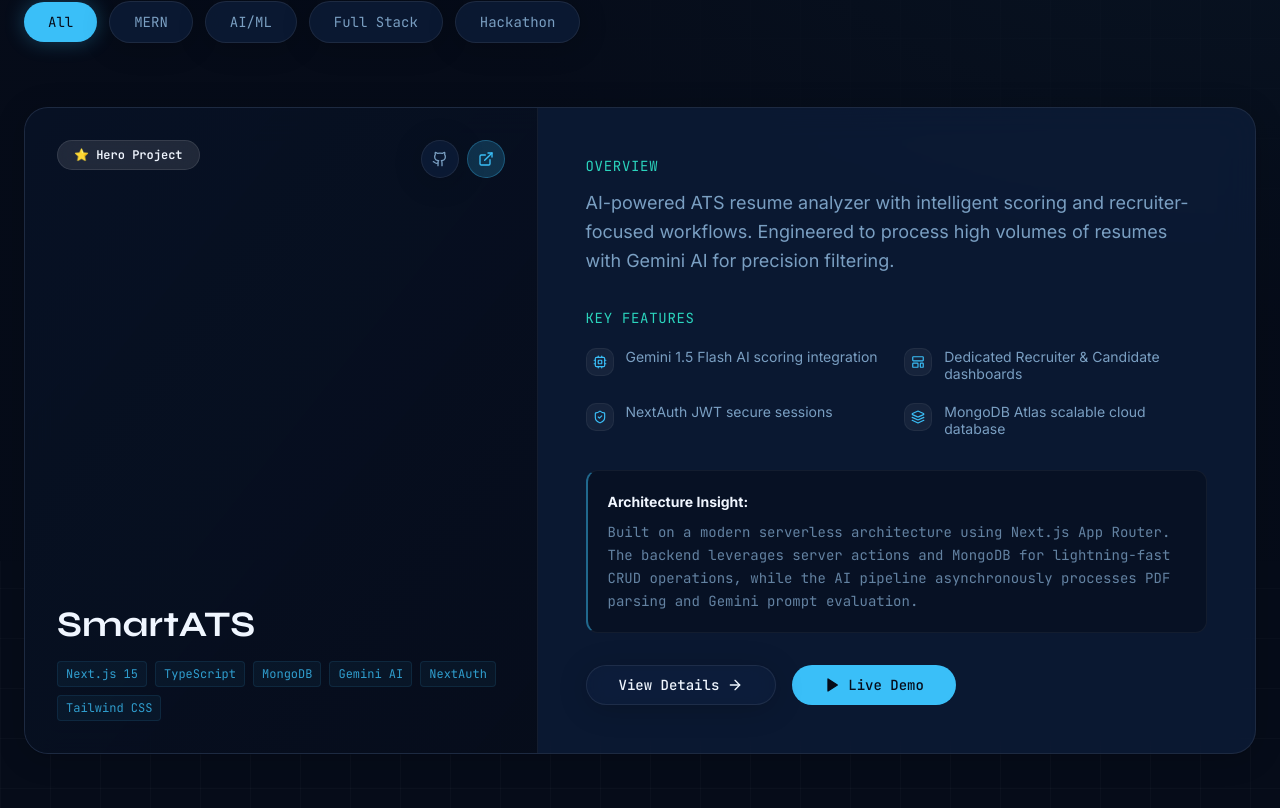
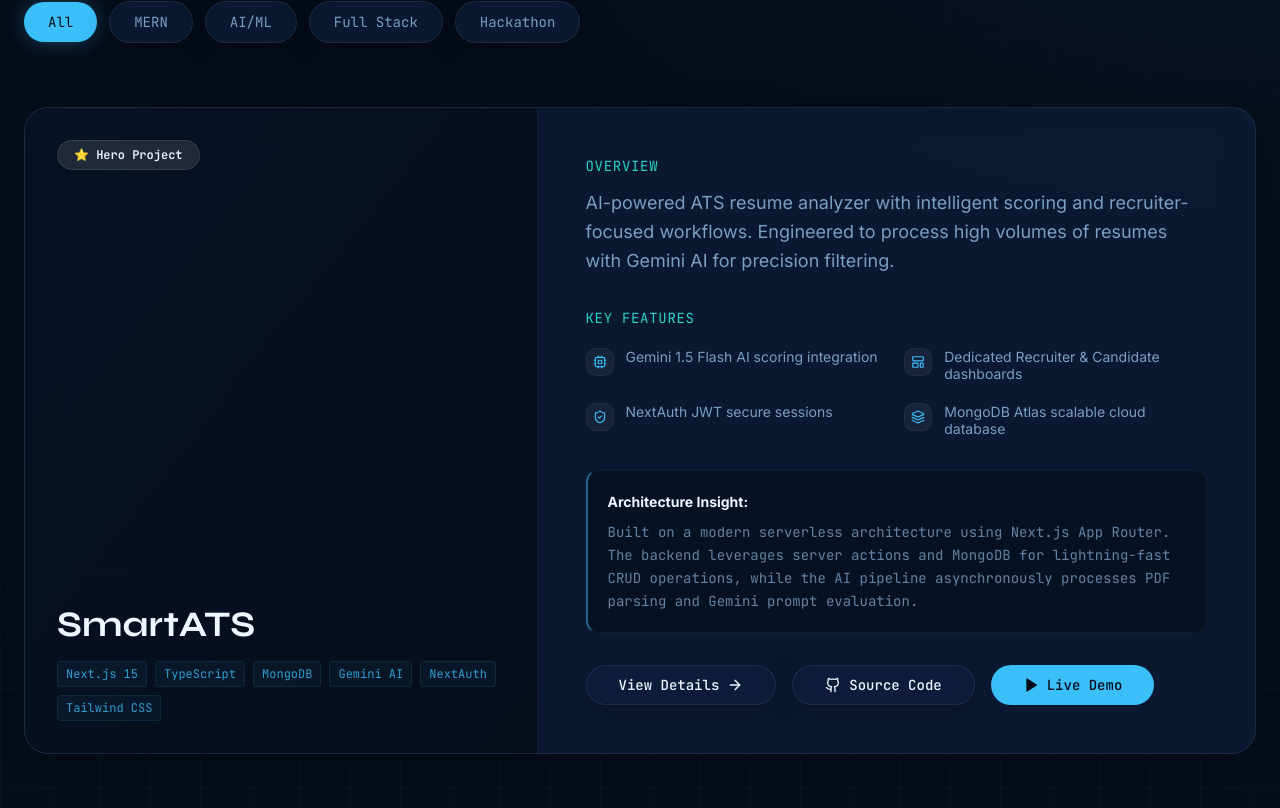
Before and after one commit to baburathod/ramavathbabu.dev, a Next.js app: page / in a window 1280 px wide. Shown: the part 3412-4220 px from the top of the page. Built offline with nearby package versions, Linux system fonts and the light colour scheme; no server answers.

Commit message:
Add large Github and Live Demo buttons to cards

```diff
--- a/src/components/sections/projects.tsx
+++ b/src/components/sections/projects.tsx
@@ -181,16 +181,6 @@
                         <Badge variant="secondary" className="bg-white/10 hover:bg-white/20 text-foreground border-white/10 backdrop-blur-md px-4 py-1.5 font-mono text-xs">
                           {project.badge}
                         </Badge>
-                        <div className="flex gap-2">
-                          <a href={project.github} target="_blank" rel="noopener noreferrer" className="p-2.5 rounded-full glass hover:bg-white/10 transition-colors text-muted-foreground hover:text-foreground">
-                            <Github className="w-4 h-4" />
-                          </a>
-                          {project.live !== "#" && (
-                            <a href={project.live} target="_blank" rel="noopener noreferrer" className="p-2.5 rounded-full bg-primary/20 hover:bg-primary/30 border border-primary/30 transition-colors text-primary">
-                              <ExternalLink className="w-4 h-4" />
-                            </a>
-                          )}
-                        </div>
                       </div>
 
                       <div className="relative z-10">
@@ -235,10 +225,16 @@
                         {project.architecture}
                       </div>
 
-                      <div className="mt-8 flex flex-col sm:flex-row items-center gap-4 w-full">
+                      <div className="mt-8 flex flex-col sm:flex-row flex-wrap items-center gap-4 w-full">
                          <Button asChild variant="outline" className="w-full sm:w-auto gap-2 glass hover:bg-white/5 font-mono rounded-full px-8">
                            <a href={`/projects/${project.slug}`}>
                              View Details <ArrowRight className="w-4 h-4" />
+                           </a>
+                         </Button>
+
+                         <Button asChild variant="outline" className="w-full sm:w-auto gap-2 glass hover:bg-white/5 font-mono rounded-full px-8">
+                           <a href={project.github} target="_blank" rel="noopener noreferrer">
+                             <Github className="w-4 h-4" /> Source Code
                            </a>
                          </Button>
 
```
